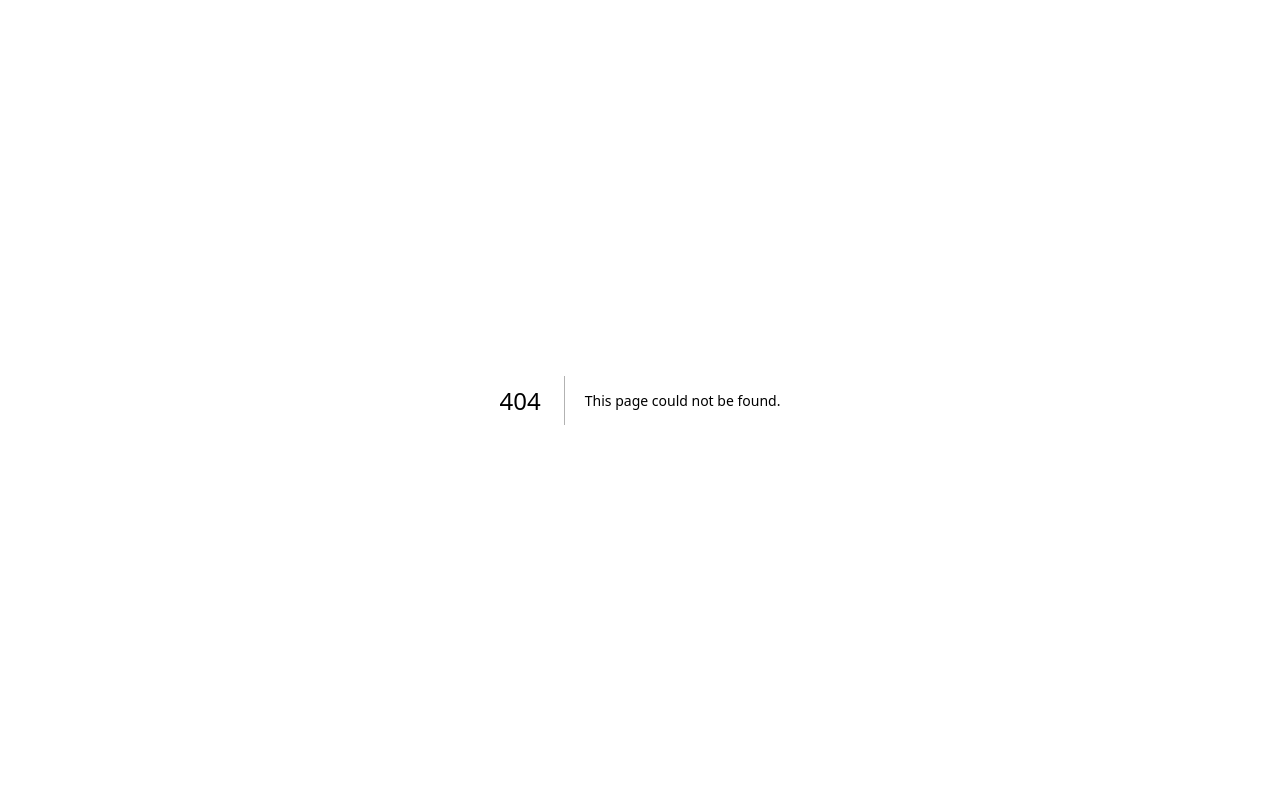
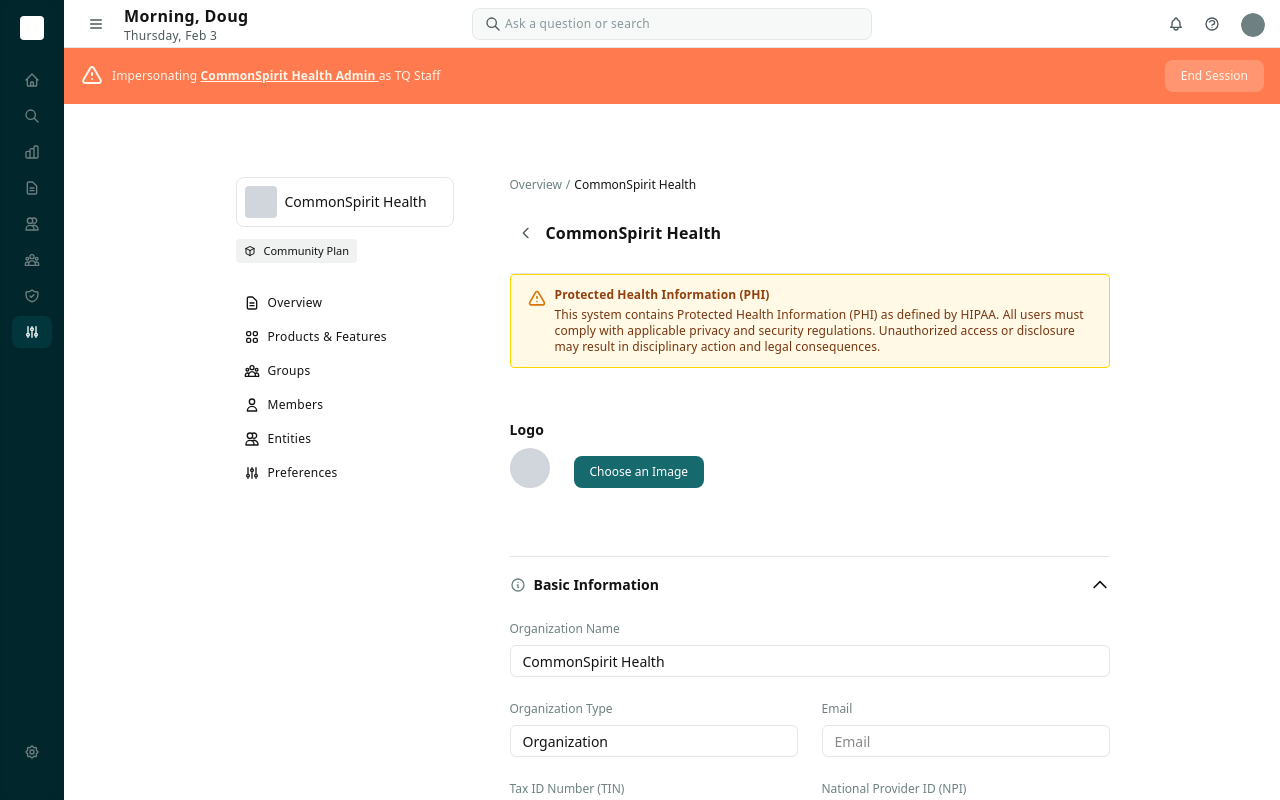
Before and after one commit to damonstrick/adminapp, a Next.js app: page /permissions/organization in a window 1280 px wide. Before the commit this address had no page. Built offline with nearby package versions, Linux system fonts and the light colour scheme.

Commit message:
Add Organization Details button navigation to organization profile page

```diff
--- /dev/null
+++ b/app/permissions/organization/page.tsx
@@ -0,0 +1,19 @@
+'use client';
+
+import { Suspense } from 'react';
+import EntityProfile from '@/components/EntityProfile';
+
+function OrganizationProfilePageContent() {
+  // Use a fixed organization ID - in a real app, this would come from context or auth
+  const organizationId = 'organization-1';
+
+  return <EntityProfile entityId={organizationId} />;
+}
+
+export default function OrganizationProfilePage() {
+  return (
+    <Suspense fallback={<div>Loading...</div>}>
+      <OrganizationProfilePageContent />
+    </Suspense>
+  );
+}
--- a/components/EntityProfile.tsx
+++ b/components/EntityProfile.tsx
@@ -16,6 +16,7 @@
   '3': { name: 'Community Care Clinic', type: 'Clinic', access: ['Analyze'], members: 45, id: '3' },
   '4': { name: 'Metro General Hospital', type: 'Hospital', access: ['Clear Contracts', 'Analyze'], members: 289, id: '4' },
   '5': { name: 'Riverside Medical Group', type: 'Medical Group', access: ['Clear Contracts'], members: 156, id: '5' },
+  'organization-1': { name: 'CommonSpirit Health', type: 'Organization', access: ['Clear Contracts', 'Analyze'], members: 156, id: 'organization-1' },
 };
 
 const ALL_PRODUCTS = ['Analyze', 'Clear Contracts'];
@@ -164,17 +165,29 @@
         <div className="basis-0 flex flex-col gap-6 grow items-start min-h-px min-w-px relative shrink-0">
           {/* Breadcrumbs */}
           <div className="flex gap-1 items-center text-xs text-[#6e8081] relative shrink-0">
-            <Link href="/permissions/entities" className="hover:underline">
-              Entities
-            </Link>
-            <span>/</span>
-            <span className="text-[#121313]">{entity.name}</span>
+            {entity.type === 'Organization' ? (
+              <>
+                <Link href="/permissions" className="hover:underline">
+                  Overview
+                </Link>
+                <span>/</span>
+                <span className="text-[#121313]">{entity.name}</span>
+              </>
+            ) : (
+              <>
+                <Link href="/permissions/entities" className="hover:underline">
+                  Entities
+                </Link>
+                <span>/</span>
+                <span className="text-[#121313]">{entity.name}</span>
+              </>
+            )}
           </div>
 
           {/* Header with back button and title */}
           <div className="flex items-center justify-between relative shrink-0 w-full">
             <div className="basis-0 flex gap-1 grow items-center min-h-px min-w-px relative shrink-0">
-              <Link href="/permissions/entities" className="flex items-center justify-center w-8 h-8 rounded hover:bg-[#f0f2f2] shrink-0">
+              <Link href={entity.type === 'Organization' ? "/permissions" : "/permissions/entities"} className="flex items-center justify-center w-8 h-8 rounded hover:bg-[#f0f2f2] shrink-0">
                 <svg className="w-4 h-4 text-[#4b595c]" fill="none" stroke="currentColor" viewBox="0 0 24 24">
                   <path strokeLinecap="round" strokeLinejoin="round" strokeWidth={2} d="M15 19l-7-7 7-7" />
                 </svg>
--- a/components/MainContent.tsx
+++ b/components/MainContent.tsx
@@ -1,5 +1,6 @@
 'use client';
 
+import Link from 'next/link';
 import QuickActions from './QuickActions';
 import StatsCards from './StatsCards';
 
@@ -13,6 +14,7 @@
 
       {/* Organization Details Button */}
       <div className="pt-6 w-full">
+        <Link href="/permissions/organization" className="block">
           <div className="bg-white border border-[#e3e7ea] border-solid relative rounded-lg shrink-0 w-full cursor-pointer hover:bg-[#f7f8f8]">
             <div className="flex flex-col items-start overflow-clip relative rounded-[inherit] w-full">
               <div className="box-border flex flex-col gap-2 items-center justify-center p-3 relative shrink-0 w-full">
@@ -43,6 +45,7 @@
               </div>
             </div>
           </div>
+        </Link>
       </div>
     </div>
   );
```
Lines whose indentation alone changed are shown as unchanged.
